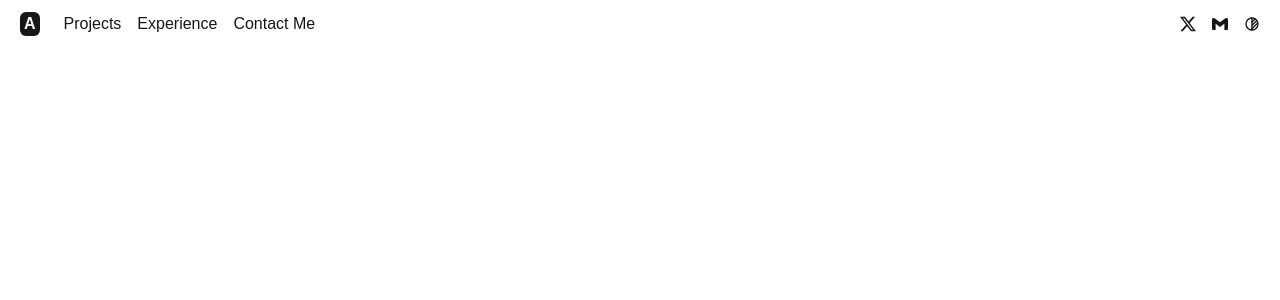
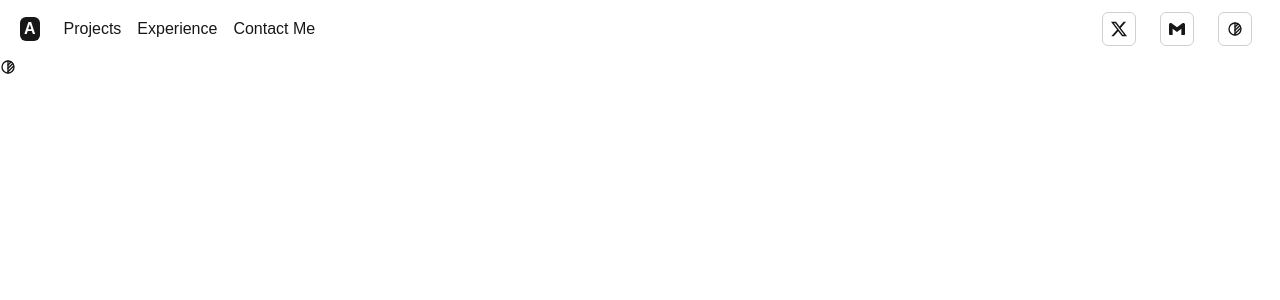
Before and after one commit to AmitSharma404/nextport, a Next.js app: page / in a window 1280 px wide. Shown: the top 300 px of the page. Built offline with nearby package versions, Linux system fonts and the light colour scheme.

Commit message:
Added theme

```diff
--- a/app/Components/Navbar.tsx
+++ b/app/Components/Navbar.tsx
@@ -1,7 +1,4 @@
-import Link from "next/link"
-import { Navitems } from "../data/data"
 import { BsTwitter, BsTwitterX, BsX } from 'react-icons/bs'
-import { GiMailbox } from "react-icons/gi"
 import { SiGmail } from "react-icons/si"
 import { TbCircleHalf2 } from "react-icons/tb"
 export const Header = () => {
@@ -16,11 +13,12 @@ export const Header = () => {
                     <a href="Contact Me">Contact Me</a>
                 </div>
             </div>
-            <div>
-                <ul className="flex gap-4">
-                    <li><BsTwitterX/></li>
-                    <li><SiGmail/></li>
-                    <li><TbCircleHalf2/></li>
+            <div className="px-2">
+                <ul className="flex gap-6 ">
+                    <li className="p-2 rounded-md border border-foreground/20"><BsTwitterX/></li>
+                    <li className="p-2 rounded-md border border-foreground/20"><SiGmail/></li>
+                    <li className="p-2 rounded-md border border-foreground/20">
+                    <TbCircleHalf2/></li>
                 </ul>
             </div>
         </div>
--- /dev/null
+++ b/app/Components/ThemeHandle.tsx
@@ -0,0 +1,26 @@
+import { useState } from 'react';
+import { TbCircleHalf2 } from 'react-icons/tb';
+
+
+export const ThemeHandle = () => {
+    const [isDark,setDark] = useState(true);
+
+
+    const handleTheme = () => {
+        if(!isDark){
+        document.documentElement.classList.add('dark');
+        setDark(true);
+        } else {
+            document.documentElement.classList.remove('dark')
+            setDark(false);
+        }
+    }
+
+    return(
+        <div>
+            <button onClick={handleTheme}>
+                {isDark ? <TbCircleHalf2/> : <TbCircleHalf2/>}
+            </button>
+        </div>
+    )
+}
--- a/app/page.tsx
+++ b/app/page.tsx
@@ -1,9 +1,12 @@
+'use-client'
 import { Header } from "./Components/Navbar";
+import { ThemeHandle } from "./Components/ThemeHandle";
 
 export default function Home() {
   return (
     <>
       <Header/>
+      <ThemeHandle/>
     </>
   );
 }
```
